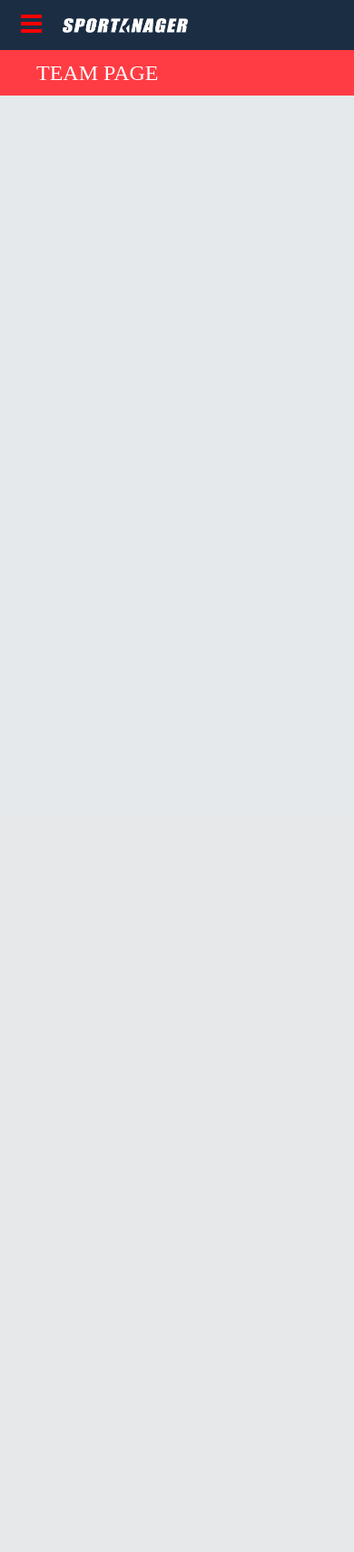
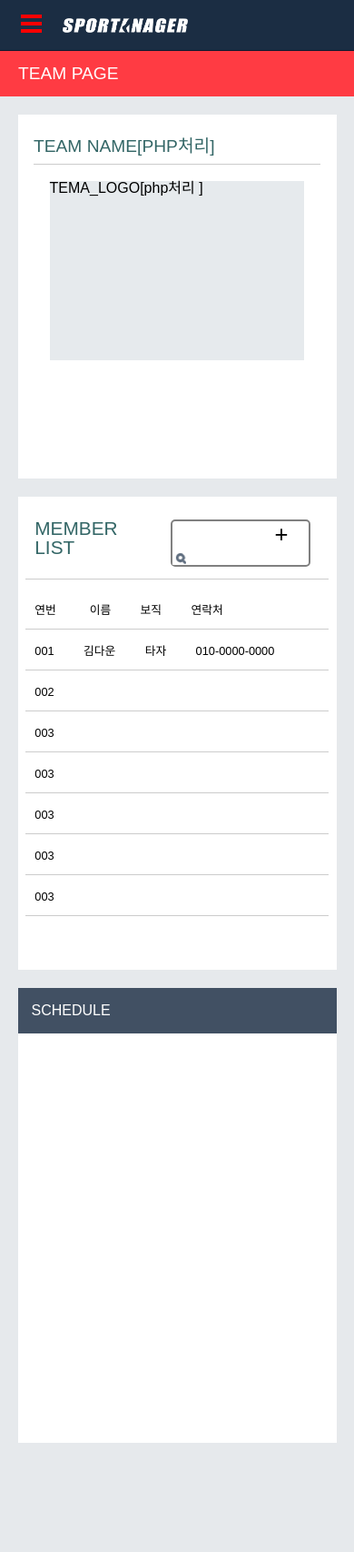
Before and after one commit to hec8897/daelim_moin_web_team2, a PHP site: the page made by html/html 파일이다/page1.html in a window 390 px wide. Shown: the top 1706 px of the page at 91% size. Before the commit the page ends 105 px from the top, so only its background shows below. Run offline with PHP 8.4, Linux system fonts and the light colour scheme.

Commit message:
Add files via upload

```diff
--- a/html/html 파일이다/css/master.css
+++ b/html/html 파일이다/css/master.css
@@ -43,3 +43,7 @@ table {
 	border-collapse: collapse;
 	border-spacing: 0;
 }
+a{
+	text-decoration: none;
+	color: black;
+}
--- a/html/html 파일이다/css/style.css
+++ b/html/html 파일이다/css/style.css
@@ -1,10 +1,11 @@
+
+
 html, body {
-  font-size: 14px;
   margin: 0px;
   padding: 0px;
-  overflow-x: scroll;
+  background-color: #e6e9ec;
   -ms-overflow-style: none;
-  font-family: 'Nanum Gothic', sans-serif;
+
 }
 
 body::-webkit-scrollbar {
@@ -153,26 +147,34 @@ body::-webkit-scrollbar {
 }
 
 /*login_sys*/
+
 /*intro page css*/
 
-/*page1 css*/
-.page1_wrap{
+/*page1,2,3 공통 css*/
 
-background-color: #e6e9ec;
+.page1_wrap {
+  background-color: #e6e9ec;
+  height: 100%;
+  font-family: Arial, Helvetica, sans-serif;
+
 }
-.page1_article{
+
+.page1_article {
   display: flex;
   flex-direction: row;
+  height: 100%;
 }
 
-.head{
+.head {
   width: 100%;
   height: 55px;
   background-color: #1b2d43;
   display: flex;
   flex-direction: row;
+  border-bottom: 0.5px solid #101a2e;
 }
-.head_logo_section{
+
+.head_logo_section {
   width: 18%;
   height: 100%;
   min-width: 230px;
@@ -214,56 +217,59 @@ background-color: #e6e9ec;
   float: right;
 }
 
-.page1_article{
+.page1_article {
   width: 100%;
-  height: 100vh;
-
+  height: 100%;
   box-sizing: border-box;
 }
-.nav{
+
+.nav {
   width: 18%;
   min-width: 230px;
-  height: 100vh;
+  min-height: 100vh;
   background-color: #101a2e;
-
   box-sizing: border-box;
 
 }
-.nav_team_logo_box{
+
+.nav_team_logo_box {
   width: 70%;
-  margin:50px auto;
+  margin: 50px auto;
   max-width: 160px;
   height: 160px;
   background-color: white;
   border-radius: 150px;
+}
 
-}
-.nav p{
-  color:#6e7b8b;
+.nav p {
+  color: #6e7b8b;
   text-align: center;
 }
-.nav h1{
+
+.nav h1 {
   text-align: center;
   color: white;
   margin-top: 15px;
 }
-.menu_list{
+
+.menu_list {
   width: 100%;
   font-size: 14pt;
   margin-top: 50px;
   font-size: 1.3rem;
 }
-.menu_list h2{
+
+.menu_list h2 {
   width: 100%;
   color: #6e7b8b;
   padding-left: 20px;
   height: 42px;
   margin-left: 20px;
 }
-.menu_list ul{
 
-}
-.menu_list ul li{
+.menu_list ul {}
+
+.menu_list ul li {
   width: 100%;
   height: 50px;
   color: #6e7b8b;
@@ -271,73 +277,169 @@ background-color: #e6e9ec;
   padding-left: 30px;
   box-sizing: border-box;
   list-style-position: outside;
-  list-style:square inside url(../img/nav_icon1.png);
+  list-style: square inside url(../img/nav_icon1.png);
 }
 
-.menu_list ul li:hover{
+.menu_list ul li:hover {
   background-color: #1b2d43;
 }
-.small_list_1,.small_list_2,.small_list_3{
-background-color: #1b2d43;
-display: none;
 
+.small_list_1, .small_list_2, .small_list_3 {
+  background-color: #1b2d43;
+  display: none;
 }
-.small_list_1 li,.small_list_2 li,.small_list_3 li{
-  list-style:none !important;
+
+.small_list_1 li, .small_list_2 li, .small_list_3 li {
+  list-style: none !important;
   padding-left: 50px !important;
   box-sizing: border-box;
 }
 
-.main{
+.main {
   width: 100%;
+  height: 100%;
   background-color: #e6e9ec;
 }
-.main h1{
+
+.main > h1 {
   height: 50px;
   width: 100%;
   background-color: #ff3b43;
-  font-size: 1.5rem;
+
+  font-size: 1.2rem;
   line-height: 50px;
   color: white;
-  padding-left: 40px;
-}
-/*
-.head_line{
-  min-width: 100%;
-  height: 55px;
-  background-color: #ff3b43;
-}
-.page1_content1{
-  display: flex;
-  flex-direction: row;
-  margin-top: 45px;
-  margin-left: 5%;
-  height: 360px;
-}
-.team_logo_box{
-  width: 32%;
-  max-width: 360px;
-  height: 370px;
-  min-height: 290px;
-  background-color: white;
-  margin-right: 3%;
+  padding-left: 20px;
+  box-sizing: border-box;
 }
 
-.team_list{
-  width: 60%;
-  max-width: 1060px;
+/*====page1 css=======*/
+.my_team_box{
+  width: 95%;
+  height: 45vh;
+  margin: 1.5% auto;
+}
+.my_team_logo{
+  width: 27%;
   height: 100%;
   background-color: white;
+  margin-right: 2%;
+  float: left;
 }
-*/
+.my_team_logo p{
+  width: 90%;
+  color: #336666;
+  margin: 20px auto;
+  margin-bottom: 10px;
+  padding-bottom: 10px;
+  border-bottom: 1px solid #cccccc;
+  font-size: 1.2rem;
+}
+.my_logo{
+  width: 80%;
+  height: 50%;
+  margin: 5% auto;
+  background-color: #e6eaed;
+}
+.my_team_member{
+  width: 71%;
+  height: 100%;
+  background-color: white;
+  float: left;
+}
+.member_tit{
+  width: 95%;
+  height: 35px;
+  color: #336666;
+  margin: 20px auto;
+  margin-bottom: 10px;
+  padding-bottom: 10px;
+  border-bottom: 1px solid #cccccc;
+  font-size: 1.2rem;
+}
+.member_tit p{
+  width: 30%;
+  float: left;
+}
+.member_input{
+  width: 25%;
+  height: 80%;
+  border: 2px solid gray;
+  float: right;
+  border-radius:5px;
+  margin-right: 20px;
+  line-height: 28px;
+}
+.member_input input{
+  width: 70%;
+  border: none;
+  height: 66%;
+  float: left;
+  margin-top: 2%;
+
+}
+.member_pluse{
+  width: 15%;
+  height: 100%;
+  float: left;
+  text-align: center;
+  font-size: 1.6rem;
+
+}
+.member_find{
+  width: 15%;
+  height: 100%;
+  margin-top: 2%;
+
+  float: left;
+  text-align: center;
+}
+.member_find input{
+  background-image: url(../img/find.png);
+  background-color: white;
+}
+
+.my_team_member ul{
+  width: 95%;
+  height: 75%;
+  margin: 0px auto;
+  overflow-y: scroll;
+}
+.my_team_member ul li{
+  height: 45px;
+  line-height: 45px;
+  border-bottom: 1px solid #cccccc;
+  padding-left: 10px;
+  box-sizing: border-box;
+
+
+}
+.my_team_member ul li span{
+  margin-right: 10%;
+  text-align: center;
+  display: inline-block;
+}
+.my_team_date{
+  width: 95%;
+  height: 600px;
+  margin: 1.5% auto;
+  background-color: white;
+}
+.my_team_date > h2{
+  width: 100%;
+  height: 50px;
+  line-height: 50px;
+  padding-left: 15px;
+  box-sizing: border-box;
+  background-color: #415063;
+  color: white;
+}
 @media screen and (max-width: 1024px) and (min-width: 770px) {
   html {
     font-size: 10px;
   }
-
   /*intro page css*/
   .section_wrap {}
-
   .intor_section {
     min-width: 770px;
     animation: ani1 10s linear 0 normal;
@@ -459,12 +568,9 @@ display: none;
     transform: translateX(-50%);
     display: none;
   }
-
   /*intro page css*/
-
-  /*page1 css*/
-
-  .head_logo{
+  /*page1,2,3 공통 css*/
+  .head_logo {
     width: 60%;
     height: 100%;
     float: left;
@@ -474,15 +580,103 @@ display: none;
     background-position: center;
     margin-left: 10%;
   }
-
-
-  .hamber:nth-child(1){
+  .hamber:nth-child(1) {
     display: block;
   }
-  .nav{
+  .nav {
+    min-height: 275vh;
     position: absolute;
     left: -230px;
+  }
+  .head_login{
+    display: none;
+  }
+  /*page1 css*/
+  .my_team_box{
+    width: 100%;
+    height: 100%;
+    margin: 1.5% auto;
+  }
+  .my_team_logo{
+    width: 90%;
+    height: 400px;
+    margin: 20px auto;
+    padding-top: 5px;
+    box-sizing: border-box;
+    background-color: white;
+    float:none;
+  }
+  .my_team_member{
+    width: 90%;
+    height: 500px;
+    margin: 20px auto;
+
+    padding-top: 5px;
+    padding-bottom: 15px;
+    background-color: white;
+    float: none;
+  }
+  .my_team_member li span{
+    margin-right: 5px;
+    font-size: 0.8rem;
+  }
+
+  .my_team_member li span:nth-child(4){
+    display: none;
+  }
+  .my_team_date{
+    width: 90%;
+    height: 500px;
+    margin: 1.5% auto;
+    background-color: white;
+  }
+  .member_tit{
+    padding-bottom: 30px;
+  }
+
+  .member_tit p{
+    width: 40%;
+    float: left;
+    font-size: 1.3rem;
+    padding-left: 10px;
+  }
+  .member_input{
+    width: 45%;
+    height: 80%;
+    border: 2px solid gray;
+    float: right;
+    border-radius:5px;
+    margin-right: 20px;
+    line-height: 28px;
+  }
+  .member_input input{
+    width: 70%;
+    border: none;
+    height: 66%;
+    float: left;
+    margin-top: 2%;
 
   }
+  .member_pluse{
+    width: 15%;
+    height: 100%;
+    float: left;
+    text-align: center;
+    font-size: 1.6rem;
 
+  }
+  .member_find{
+    width: 15%;
+    height: 100%;
+    margin-top: 2%;
+
+    float: left;
+    text-align: center;
+  }
+  .member_find input{
+    background-image: url(../img/find.png);
+    background-color: white;
+  }
+  /*page2 css*/
+  /*page3 css*/
 }
--- a/html/html 파일이다/page1.html
+++ b/html/html 파일이다/page1.html
@@ -3,40 +3,12 @@
 
 <head>
   <meta charset="utf-8">
+  <meta name="viewport" content="initial-scale=1.0">
   <link rel="stylesheet" href="css/style.css">
   <link rel="stylesheet" href="css/master.css">
   <script src="https://ajax.googleapis.com/ajax/libs/jquery/3.3.1/jquery.min.js"></script>
-  <link href="https://fonts.googleapis.com/css?family=Nanum+Gothic" rel="stylesheet">
-  <script type="text/javascript">
-  $(document).ready(function(){
-
-    $("#team_ul").on("click",function(){
-      $(".small_list_1").toggle();
-    })
-    $("#member_ul").on("click",function(){
-      $(".small_list_2").toggle();
-    })
-    $("#league_ul").on("click",function(){
-      $(".small_list_3").toggle();
-    })
-
-
-  $("#hamber_open").on("click",function(){
-    $(".nav").animate({left:'0px'});
-      $(this).css({"display":"none"});
-      $("#hamber_close").css({"display":"block"});
-  });
-  $("#hamber_close").on("click",function(){
-    $(".nav").animate({left:'-250px'});
-      $("#hamber_close").css({"display":"none"});
-      $("#hamber_open").css({"display":"block"});
-  });
-
-
-
-});
-
-  </script>
+  <link href="https://fonts.googleapis.com/css?family=Noto+Serif+KR" rel="stylesheet">
+  <script src="js/event.js"></script>
   <title></title>
 </head>
 
@@ -56,13 +28,16 @@
           <div></div>
           <div></div>
         </div>
-        <a href="index.html"><div class="head_logo">
-        </div></a>
+        <a href="index.html">
+          <div class="head_logo">
+          </div>
+        </a>
       </div>
 
       <div class="head_login">
         Team_logo v
       </div>
+
     </div>
     <div class="page1_article">
       <div class="nav">
@@ -104,6 +79,65 @@
       <div class="main">
         <h1>TEAM PAGE</h1>
 
+        <div class="my_team_box">
+          <div class="my_team_logo">
+            <p>TEAM NAME[PHP처리]</p>
+            <div class="my_logo">
+              TEMA_LOGO[php처리  ]
+            </div>
+          </div>
+          <div class="my_team_member">
+            <div class="member_tit">
+              <p>MEMBER LIST</p>
+
+              <!--멤버검색하면 리스트에 검색한 이름만뜨게 / 멤버추가는 다른페이지에서-->
+
+              <form class="" action="index.html" method="post">
+
+              <div class="member_input">
+                <input type="text" name="" value="">
+                <div class="member_pluse">
+                  <a href="">+</a>
+                </div>
+
+                <div class="member_find">
+                  <input type="button" name="" value="">
+                </div>
+
+              </div>
+            </form>
+
+            </div>
+
+
+            <!--PHP 처리해야할부분!-->
+            <!--li 클릭하면 PAGE2 에서 바로 그 이름에 해당하는 회원을 볼수있어야함-->
+            <ul>
+                <!--이부분은 없앨꺼임-->
+              <li><span>연번</span> <span>이름</span><span>보직</span><span>생년월일</span><span>연락처</span></li>
+              <!--이부분은 없앨꺼임-->
+              <a href="page2.html"><li><span>001</span><span>김다운</span><span>타자</span><span>930408</span><span>010-0000-0000</span></li></a>
+              <li><span>002</span></li>
+              <li><span>003</span></li>
+              <li><span>003</span></li>
+              <li><span>003</span></li>
+              <li><span>003</span></li>
+              <li><span>003</span></li>
+              <li><span>003</span></li>
+              <li><span>003</span></li>
+
+
+            </ul>
+
+          </div>
+
+        </div>
+
+        <div class="my_team_date">
+          <h2>SCHEDULE</h2>
+
+        </div>
+
       </div>
 
 
```
Also changed, not shown: other parts of html/html 파일이다/css/style.css (+81 -80 lines), html/html 파일이다/index.html (+18 -28 lines), html/html 파일이다/js/event.js (added, +38 -0 lines), html/html 파일이다/page2.html (+2 -29 lines), html/html 파일이다/page3.html (+2 -29 lines), html/html 파일이다/img/find.png (added). Lines whose indentation alone changed are shown as unchanged.
